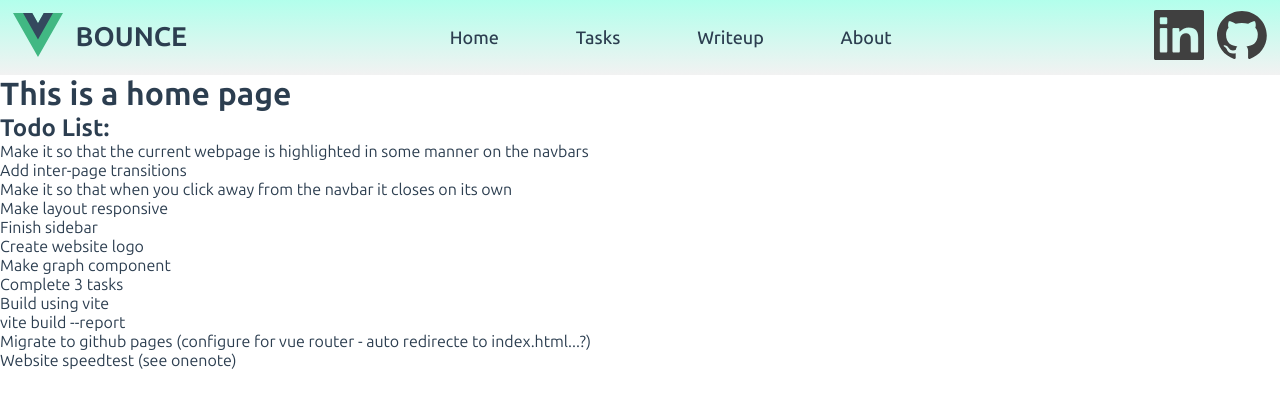
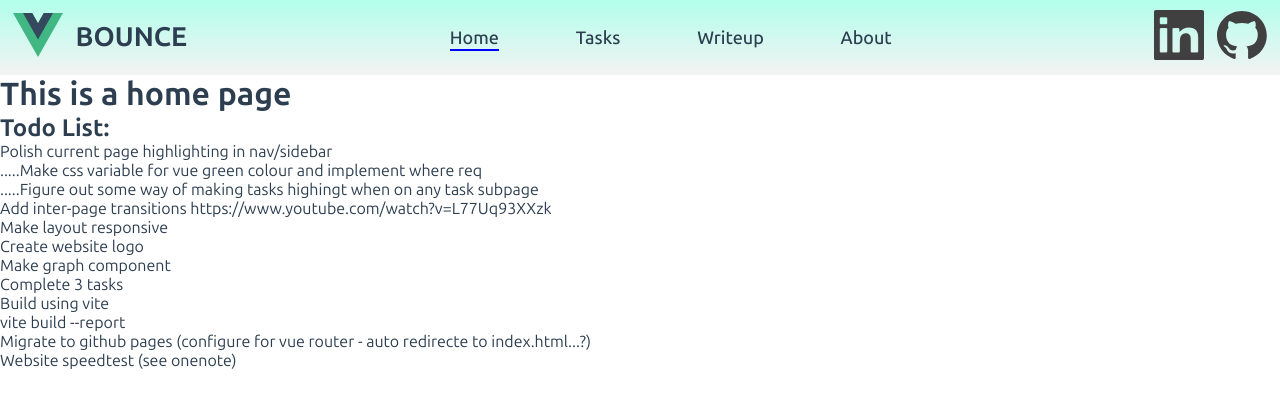
Before and after one commit to k-wadkar/BPHO-CC24, a Vue app in the folder Kinematics Modelling Website/: page / in a window 1280 px wide. Shown: the top 408 px of the page. Built offline with nearby package versions, Linux system fonts and the light colour scheme.

Commit message:
Navbar closing on main content click implemented. Standard height unit switched from VH to SVH. Basic selected route highlighting in navbar implemented.

```diff
--- a/Kinematics Modelling Website/src/components/Navbar.vue
+++ b/Kinematics Modelling Website/src/components/Navbar.vue
@@ -159,4 +159,8 @@ window.addEventListener('scroll', myScrollFunc)
 .nav-Center li a:hover {
   color: var(--color-text-hover);
 }
+
+.nav-Center .router-link-active {
+  border-bottom: 2px solid blue;
+}
 </style>
--- a/Kinematics Modelling Website/src/components/SideBar.vue
+++ b/Kinematics Modelling Website/src/components/SideBar.vue
@@ -6,10 +6,9 @@ let barDynamicClass = ref('collapsed')
 let linkDynamicClass = ref('links-not-rendered')
 let arrowDynamicClass = ref('arrow-visible')
 
-function switchClass() {
-  arrowDynamicClass.value = 'arrow-invisible'
-  // Opening the sidebar
+function expand() {
   if (barDynamicClass.value == 'collapsed') {
+    arrowDynamicClass.value = 'arrow-invisible'
     setTimeout(function () {
       barDynamicClass.value = 'expanded'
     }, 100)
@@ -19,9 +18,15 @@ function switchClass() {
     setTimeout(function () {
       linkDynamicClass.value = 'links-are-visible'
     }, 310)
+    setTimeout(function () {
+      arrowDynamicClass.value = 'arrow-visible'
+    }, 350)
   }
-  // Closing the sidebar
-  else {
+}
+
+function collapse() {
+  if (barDynamicClass.value == 'expanded') {
+    arrowDynamicClass.value = 'arrow-invisible'
     linkDynamicClass.value = 'links-not-visible'
     setTimeout(function () {
       linkDynamicClass.value = 'links-not-rendered'
@@ -29,11 +34,24 @@ function switchClass() {
     setTimeout(function () {
       barDynamicClass.value = 'collapsed'
     }, 210)
+    setTimeout(function () {
+      arrowDynamicClass.value = 'arrow-visible'
+    }, 350)
   }
-  setTimeout(function () {
-    arrowDynamicClass.value = 'arrow-visible'
-  }, 350)
 }
+
+function switchClass() {
+  // Opening the sidebar
+  if (barDynamicClass.value == 'collapsed') {
+    expand()
+  }
+  // Closing the sidebar
+  else {
+    collapse()
+  }
+}
+
+defineExpose({ collapse })
 </script>
 
 <template>
@@ -90,7 +108,7 @@ function switchClass() {
 nav {
   margin: 0px;
   padding: 0;
-  height: calc(100vh - 75px);
+  height: calc(100svh - 75px);
   position: fixed;
   background-color: var(--color-background-mute);
   transition: all 0.2s ease 0s;
@@ -170,4 +188,7 @@ nav ul {
   opacity: 0;
   visibility: hidden;
 }
+a.router-link-active {
+  border-bottom: 2px solid blue;
+}
 </style>
--- a/Kinematics Modelling Website/src/views/HomeView.vue
+++ b/Kinematics Modelling Website/src/views/HomeView.vue
@@ -3,11 +3,11 @@
 
   <h2>Todo List:</h2>
   <ol>
-    <li>Make it so that the current webpage is highlighted in some manner on the navbars</li>
-    <li>Add inter-page transitions</li>
-    <li>Make it so that when you click away from the navbar it closes on its own</li>
+    <li>Polish current page highlighting in nav/sidebar</li>
+    <li>.....Make css variable for vue green colour and implement where req</li>
+    <li>.....Figure out some way of making tasks highingt when on any task subpage</li>
+    <li>Add inter-page transitions https://www.youtube.com/watch?v=L77Uq93XXzk</li>
     <li>Make layout responsive</li>
-    <li>Finish sidebar</li>
     <li>Create website logo</li>
     <li>Make graph component</li>
     <li>Complete 3 tasks</li>
--- a/Kinematics Modelling Website/src/views/TaskMaster.vue
+++ b/Kinematics Modelling Website/src/views/TaskMaster.vue
@@ -1,11 +1,17 @@
 <script setup lang="ts">
 import SideBar from '../components/SideBar.vue'
 import { RouterView } from 'vue-router'
+import { ref } from 'vue'
+
+const sideInstance = ref()
+const directCollapse = () => {
+  sideInstance.value.collapse()
+}
 </script>
 
 <template>
-  <SideBar />
-  <main>
+  <SideBar ref="sideInstance" />
+  <main @click="directCollapse">
     <RouterView />
   </main>
 </template>
@@ -14,5 +20,6 @@ import { RouterView } from 'vue-router'
 main {
   margin-top: 0;
   margin-left: 6rem;
+  height: calc(100svh - 75px);
 }
 </style>
```
